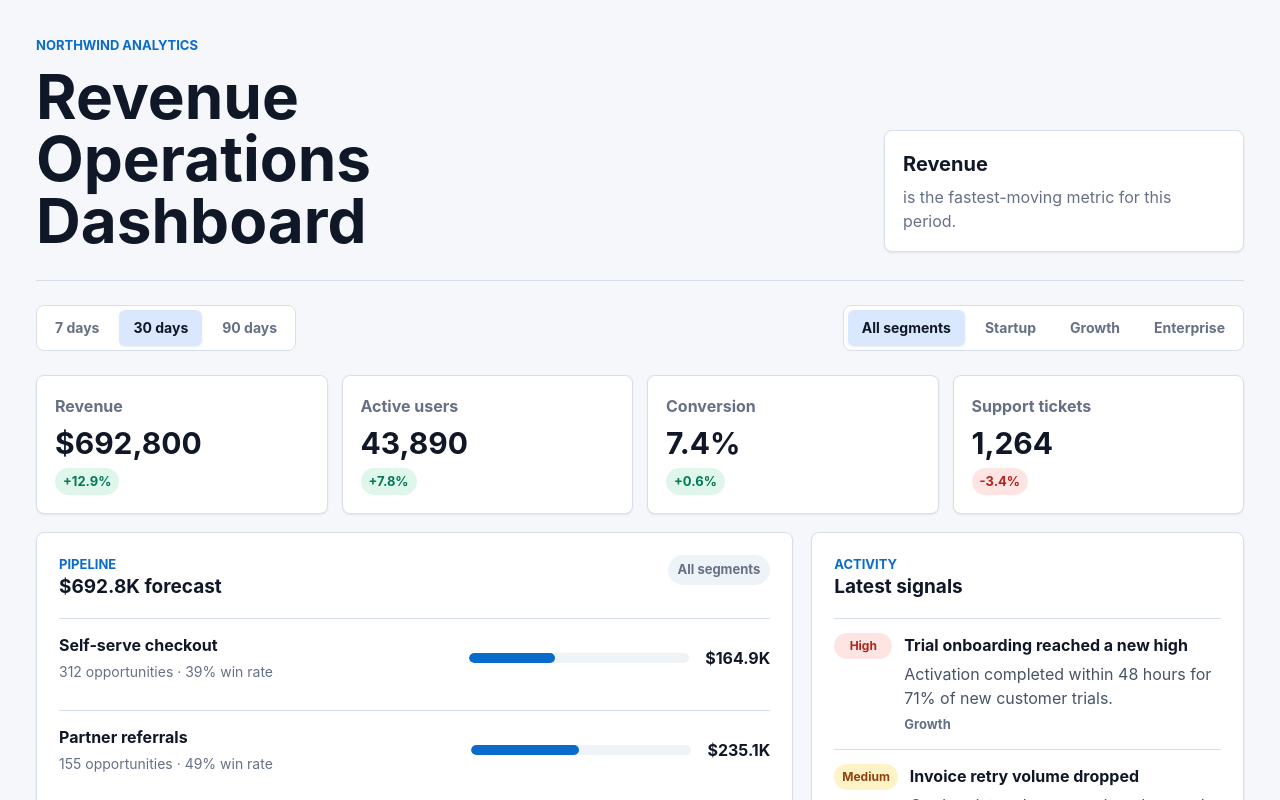
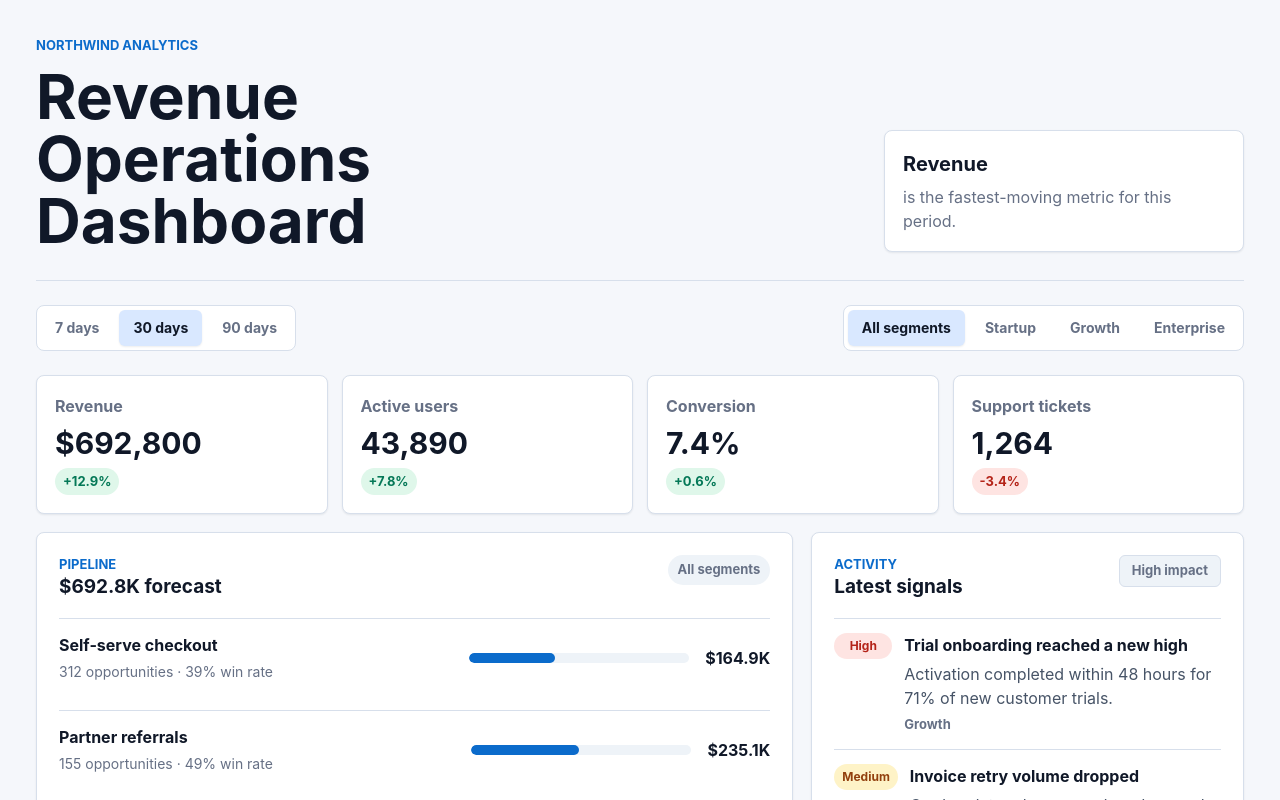
Before and after one commit to pullrequestlab/react-starter, a React (Vite) app: page / in a window 1280 px wide. Shown: the top 800 px of the page. Built offline with nearby package versions, Linux system fonts and the light colour scheme.

Commit message:
Add high impact activity filter

```diff
--- a/src/App.css
+++ b/src/App.css
@@ -172,6 +172,31 @@
   font-weight: 700;
 }
 
+.activity-toggle {
+  flex: 0 0 auto;
+  min-height: 32px;
+  padding: 0 12px;
+  border: 1px solid var(--border);
+  border-radius: 6px;
+  color: var(--muted);
+  background: var(--surface);
+  font: inherit;
+  font-size: 13px;
+  font-weight: 700;
+  cursor: pointer;
+}
+
+.activity-toggle:hover,
+.activity-toggle.active {
+  color: var(--text-strong);
+  background: var(--control-active);
+}
+
+.activity-toggle:focus-visible {
+  outline: 2px solid var(--focus);
+  outline-offset: 2px;
+}
+
 .channel-list,
 .activity-list {
   display: grid;
@@ -241,6 +266,13 @@
   color: var(--muted);
   font-size: 13px;
   font-weight: 700;
+}
+
+.empty-state {
+  padding: 14px 0;
+  border-top: 1px solid var(--border);
+  color: var(--muted);
+  font-weight: 650;
 }
 
 .impact {
--- a/src/App.tsx
+++ b/src/App.tsx
@@ -19,6 +19,7 @@ const segments: CustomerSegment[] = ['all', 'startup', 'growth', 'enterprise']
 function App() {
   const [activeRange, setActiveRange] = useState<DateRange>('30d')
   const [activeSegment, setActiveSegment] = useState<CustomerSegment>('all')
+  const [showHighImpactOnly, setShowHighImpactOnly] = useState(false)
 
   const dashboard =
     getDashboardForRange(dashboardData, activeRange) ?? dashboardData[0]
@@ -36,6 +37,14 @@ function App() {
   const topMetric = useMemo(
     () => getTopMetric(dashboard.metrics),
     [dashboard.metrics],
+  )
+
+  const visibleActivity = useMemo(
+    () =>
+      showHighImpactOnly
+        ? dashboard.activity.filter((item) => item.impact === 'high')
+        : dashboard.activity,
+    [showHighImpactOnly],
   )
 
   return (
@@ -127,10 +136,17 @@ function App() {
               <p className="section-label">Activity</p>
               <h2>Latest signals</h2>
             </div>
+            <button
+              type="button"
+              className={showHighImpactOnly ? 'activity-toggle active' : 'activity-toggle'}
+              onClick={() => setShowHighImpactOnly((value) => !value)}
+            >
+              High impact
+            </button>
           </div>
 
           <div className="activity-list">
-            {dashboard.activity.map((item) => (
+            {visibleActivity.map((item) => (
               <div className="activity-item" key={item.id}>
                 <span className={`impact impact--${item.impact}`}>
                   {item.impact}
@@ -142,6 +158,9 @@ function App() {
                 </div>
               </div>
             ))}
+            {visibleActivity.length === 0 && (
+              <p className="empty-state">No high impact signals in this range.</p>
+            )}
           </div>
         </article>
       </section>
```
